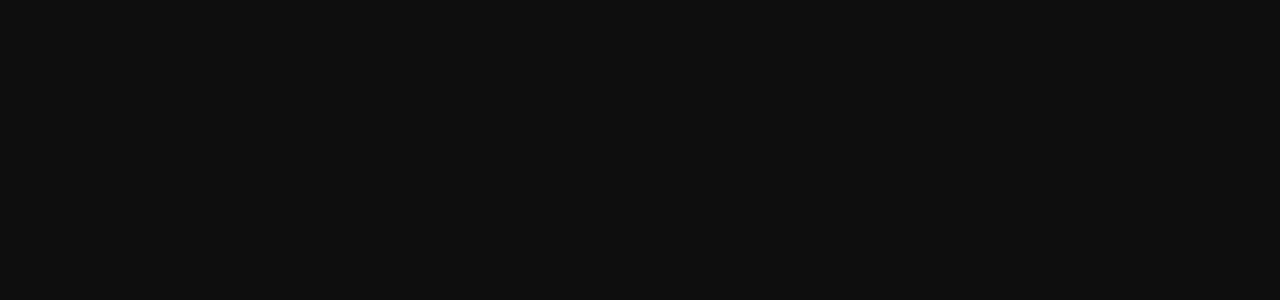
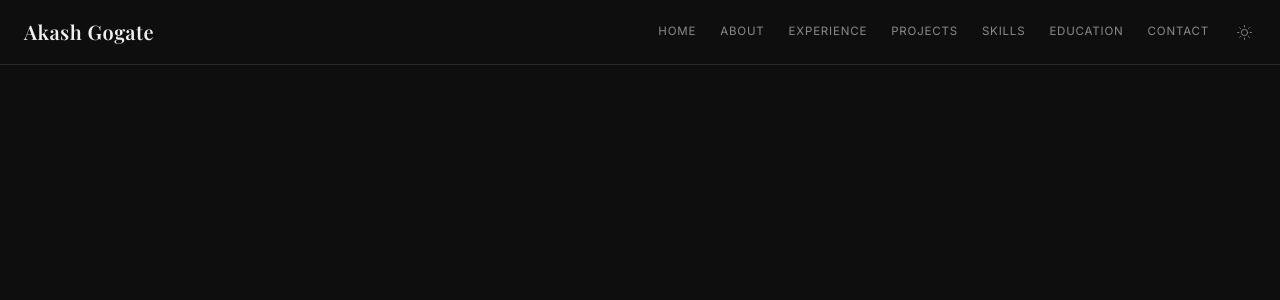
Before and after one commit to AkashGogate/Personal-Portfolio, a Next.js app: page / in a window 1280 px wide. Shown: the top 300 px of the page. Built offline with nearby package versions, Linux system fonts and the light colour scheme.

Commit message:
Add Nav component
Fixed top bar with 7 section links and a theme toggle. No scroll
listener, no progress bar, no frosted-glass blur — plain bg-surface.

Co-Authored-By: WOZCODE <contact@withwoz.com>

```diff
--- a/app/page.tsx
+++ b/app/page.tsx
@@ -1,3 +1,9 @@
+import Nav from "@/components/Nav";
+
 export default function Home() {
-  return <main />;
+  return (
+    <main>
+      <Nav />
+    </main>
+  );
 }
--- /dev/null
+++ b/components/Nav.tsx
@@ -0,0 +1,112 @@
+"use client";
+
+import { useState } from "react";
+import { useTheme } from "./ThemeProvider";
+
+const links = [
+  { label: "Home", href: "#hero" },
+  { label: "About", href: "#about" },
+  { label: "Experience", href: "#experience" },
+  { label: "Projects", href: "#projects" },
+  { label: "Skills", href: "#skills" },
+  { label: "Education", href: "#education" },
+  { label: "Contact", href: "#contact" },
+];
+
+function ThemeIcon({ theme }: { theme: "light" | "dark" }) {
+  return theme === "dark" ? (
+    <svg width="15" height="15" viewBox="0 0 24 24" fill="none" stroke="currentColor" strokeWidth="1.5" strokeLinecap="round">
+      <circle cx="12" cy="12" r="5" />
+      <line x1="12" y1="1" x2="12" y2="3" />
+      <line x1="12" y1="21" x2="12" y2="23" />
+      <line x1="4.22" y1="4.22" x2="5.64" y2="5.64" />
+      <line x1="18.36" y1="18.36" x2="19.78" y2="19.78" />
+      <line x1="1" y1="12" x2="3" y2="12" />
+      <line x1="21" y1="12" x2="23" y2="12" />
+      <line x1="4.22" y1="19.78" x2="5.64" y2="18.36" />
+      <line x1="18.36" y1="5.64" x2="19.78" y2="4.22" />
+    </svg>
+  ) : (
+    <svg width="15" height="15" viewBox="0 0 24 24" fill="none" stroke="currentColor" strokeWidth="1.5" strokeLinecap="round">
+      <path d="M21 12.79A9 9 0 1 1 11.21 3 7 7 0 0 0 21 12.79z" />
+    </svg>
+  );
+}
+
+export default function Nav() {
+  const [open, setOpen] = useState(false);
+  const { theme, toggle } = useTheme();
+
+  return (
+    <header
+      className="fixed top-0 left-0 right-0 z-50"
+      style={{ background: "var(--bg)", borderBottom: "1px solid var(--border)" }}
+    >
+      <div className="max-w-7xl mx-auto px-6 flex items-center justify-between h-16">
+        <a href="#hero" className="font-display" style={{ color: "var(--primary)", fontWeight: 600, fontSize: "1.25rem" }}>
+          Akash Gogate
+        </a>
+
+        <nav className="hidden lg:flex items-center gap-6">
+          {links.map((l) => (
+            <a
+              key={l.href}
+              href={l.href}
+              className="font-body hover-mint"
+              style={{ fontSize: "0.72rem", letterSpacing: "0.07em", textTransform: "uppercase", color: "var(--secondary)" }}
+            >
+              {l.label}
+            </a>
+          ))}
+          <button
+            type="button"
+            onClick={toggle}
+            aria-label="Toggle theme"
+            className="hover-mint"
+            style={{ background: "none", border: "none", cursor: "pointer", color: "var(--secondary)", display: "flex", alignItems: "center", padding: "4px" }}
+          >
+            <ThemeIcon theme={theme} />
+          </button>
+        </nav>
+
+        <div className="lg:hidden flex items-center gap-4">
+          <button
+            type="button"
+            onClick={toggle}
+            aria-label="Toggle theme"
+            style={{ background: "none", border: "none", cursor: "pointer", color: "var(--secondary)", display: "flex", alignItems: "center", padding: "4px" }}
+          >
+            <ThemeIcon theme={theme} />
+          </button>
+          <button
+            type="button"
+            aria-expanded={open}
+            onClick={() => setOpen(!open)}
+            className="font-body"
+            style={{ fontSize: "0.75rem", letterSpacing: "0.08em", textTransform: "uppercase", color: "var(--secondary)", background: "none", border: "none", cursor: "pointer" }}
+          >
+            {open ? "Close" : "Menu"}
+          </button>
+        </div>
+      </div>
+
+      {open && (
+        <div className="lg:hidden" style={{ background: "var(--bg)", borderTop: "1px solid var(--border)" }}>
+          <div className="px-6 py-6 flex flex-col gap-5">
+            {links.map((l) => (
+              <a
+                key={l.href}
+                href={l.href}
+                className="font-body hover-mint"
+                style={{ fontSize: "0.75rem", letterSpacing: "0.08em", textTransform: "uppercase", color: "var(--secondary)" }}
+                onClick={() => setOpen(false)}
+              >
+                {l.label}
+              </a>
+            ))}
+          </div>
+        </div>
+      )}
+    </header>
+  );
+}
```
